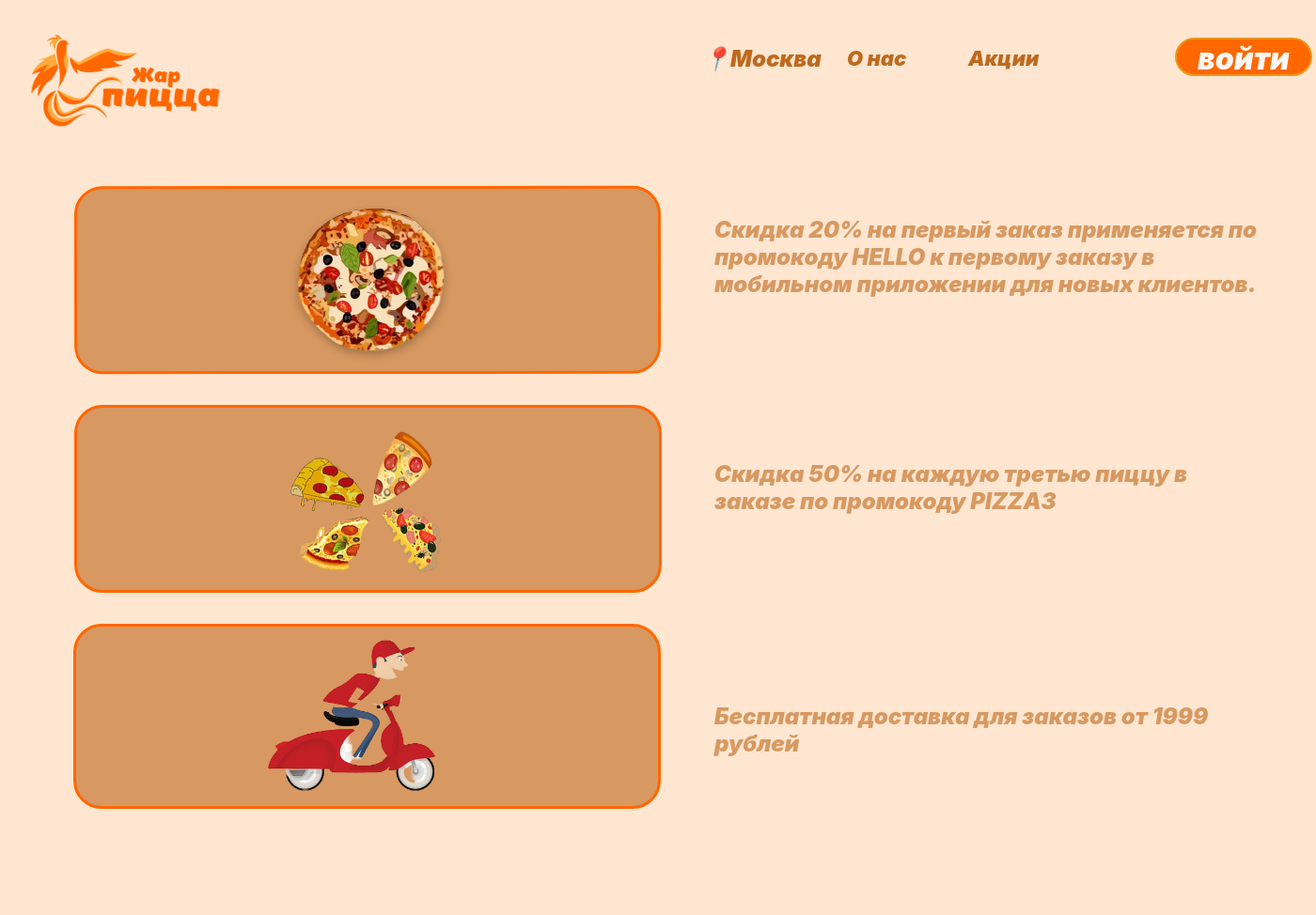
After one commit to LeoLay7/PizzaDelivery, a Django app: template pizza/templates/sale/sale.html in a window 1400 px wide. The commit adds this page. Shown: the whole page at 94% size. Run offline with Django 4.2, Linux system fonts and the light colour scheme; the template is opened without the code that fills it, so the values that code supplies are empty.

Commit message:
sale.html was added and changes were made to home.html

```diff
--- a/pizza/homepage/views.py
+++ b/pizza/homepage/views.py
@@ -5,7 +5,7 @@ import products.models
 
 
 class HomepageView(django.views.generic.TemplateView):
-    template_name = "menu/menu.html"
+    template_name = "sale/sale.html"
 
     def get_context_data(self, **kwargs):
         context_data = super().get_context_data(**kwargs)
--- /dev/null
+++ b/pizza/static/css/sale.css
@@ -0,0 +1,172 @@
+body {
+    background-color: rgba(255, 222, 192, 0.74);
+
+
+
+}
+.photostyle {
+    /* жар1 1 */
+    position: absolute;
+    width: 203px;
+    height: 108px;
+    left: 32px;
+    top: 32px;
+    background-attachment: fixed;
+}
+
+
+/* о нас */
+.sale{
+    position: absolute;
+    width: 58px;
+    height: 27px;
+    left: 1030px;
+    top: 27px;
+    font-family: 'Inter';
+    font-style: italic;
+    font-weight: 900;
+    font-size: 22px;
+    line-height: 27px;
+    color: #BE691D;
+}
+
+
+/* контакты */
+.about{
+    position: absolute;
+    width: 111px;
+    height: 27px;
+    left: 901px;
+    top: 27px;
+    font-family: 'Inter';
+    font-style: italic;
+    font-weight: 900;
+    font-size: 22px;
+    line-height: 27px;
+    color: #BE691D;
+}
+
+
+
+/* 📍Москва */
+.Moscow{
+    position: absolute;
+    width: 256px;
+    height: 60px;
+    left: 747px;
+    top: 24px;
+    font-family: 'Inter';
+    font-style: italic;
+    font-weight: 900;
+    font-size: 24px;
+    line-height: 29px;
+    color: #BE691D;
+
+}
+
+
+
+/* Rectangle 5 */
+.rectangle-5{
+    box-sizing: border-box;
+
+    position: absolute;
+    width: 624.45px;
+    height: 200.3px;
+    left: 79px;
+    top: 197.58px;
+
+    background: rgba(190, 105, 29, 0.62);
+    border: 3px solid #FF6700;
+    border-radius: 30px;
+    transform: rotate(-0.05deg);
+}
+/* Rectangle 4 */
+.rectangle-4{
+
+    box-sizing: border-box;
+
+    position: absolute;
+    width: 625px;
+    height: 200px;
+    left: 79px;
+    top: 431px;
+
+    background: rgba(190, 105, 29, 0.62);
+    border: 3px solid #FF6700;
+    border-radius: 30px;
+
+}
+/* Rectangle 3 */
+.rectangle-3{
+    box-sizing: border-box;
+
+    position: absolute;
+    width: 625px;
+    height: 197px;
+    left: 78px;
+    top: 664px;
+
+    background: rgba(190, 105, 29, 0.62);
+    border: 3px solid #FF6700;
+    border-radius: 30px;
+
+
+}
+
+/* войти */
+.menu-button2{
+    position: absolute;
+    width: 145.76px;
+    height: 41.4px;
+    left: 1250px;
+    top: 40px;
+    font-family: 'Inter';
+    font-style: italic;
+    font-weight: 900;
+    font-size: 32px;
+    line-height: 39px;
+    color: #FBF7F3;
+    background: #FF6700;
+    border: 2px solid #EB981B;
+    border-radius: 70px;
+
+}
+
+.sale1{
+
+
+    box-sizing: border-box;
+
+    position: absolute;
+    width: 306px;
+    height: 432px;
+    left: 239px;
+    top: 91px;
+
+
+    filter: drop-shadow(0px 4px 4px rgba(0, 0, 0, 0.25));
+
+}
+
+.sale22{
+
+    position: absolute;
+    width: 361px;
+    height: 510px;
+    left: 205px;
+    top: 285.23px;
+
+
+    transform: rotate(72.52deg);
+
+}
+.sale3{
+
+
+    position: absolute;
+    width: 326px;
+    height: 461px;
+    left: 204px;
+    top: 513px;
+}
--- a/pizza/templates/homepage/home.html
+++ b/pizza/templates/homepage/home.html
@@ -19,7 +19,6 @@
     <img src="{% static 'img/homepage/people.png' %}" class="photostyle0">
     <img src="{% static 'img/homepage/pizza.png' %}" class="photostyle2">
     <p class="Moscow">📍Москва</p>
-    <p class="kontakt">Контакты</p>
     <p class="sale">Акции</p>
     <p class="about">О нас</p>
 </body>
--- /dev/null
+++ b/pizza/templates/sale/sale.html
@@ -0,0 +1,40 @@
+<!DOCTYPE html>
+<html>
+<head>
+  {% load static %}
+    <title>Наше меню</title>
+
+    <link rel="stylesheet" href="{% static 'css/sale.css'%}">
+</head>
+<body>
+    <p class="Moscow">📍Москва</p>
+    <p class="sale">Акции</p>
+    <p class="about">О нас</p>
+    <button class="menu-button2">войти</button>
+
+
+    <a href="homepage.html">
+        <img src="{% static 'dev/mainphoto.png' %}", class="photostyle">
+      </a>
+    <div class="rectangle-5"></div>
+    <div class="rectangle-4"></div>
+    <div class="rectangle-3"></div>
+
+    <div style="position: absolute; width: 596px; height: 145px; left: 760px; top: 230px; font-family: 'Inter'; font-style: italic; font-weight: 900; font-size: 24px; line-height: 29px; color: rgba(190, 105, 29, 0.62);">
+        Скидка 20% на первый заказ применяется по промокоду HELLO к первому заказу в мобильном приложении для новых клиентов.
+    </div>
+    <div style="position: absolute; width: 557px; height: 87px; left: 760px; top: 490px; font-family: 'Inter'; font-style: italic; font-weight: 900; font-size: 24px; line-height: 29px; color: rgba(190, 105, 29, 0.62);">
+        Скидка 50% на каждую третью пиццу в заказе по промокоду PIZZA3
+    </div>
+    <div style="position: absolute; width: 614px; height: 29px; left: 760px; top: 748px; font-family: 'Inter'; font-style: italic; font-weight: 900; font-size: 24px; line-height: 29px; color: rgba(190, 105, 29, 0.62);">
+        Бесплатная доставка для заказов от 1999 рублей
+    </div>
+    <img src="{% static 'img/sale/sale1.png' %}"  class="sale1">
+    <img src="{% static 'img/sale/sale2.png' %}"  class="sale22">
+    <img src="{% static 'img/sale/sale3.png' %}"  class="sale3">
+
+
+
+
+</body>
+</html>
```
Also changed, not shown: pizza/static/css/homepage.css (+15 -31 lines), pizza/static/img/sale/sale1.png (added), pizza/static/img/sale/sale2.png (added), pizza/static/img/sale/sale3.png (added), 3 other files.
